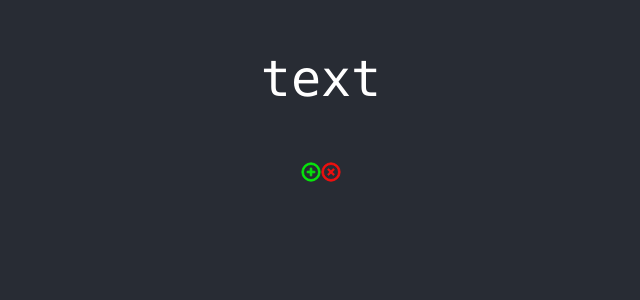
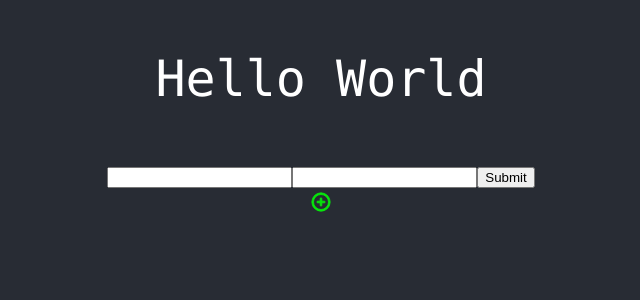
Before and after one commit to JackMatthewRimmer/TodoApp, a React (Create React App) app in the folder todo-list/: page / in a window 1280 px wide. Shown: the top 300 px of the page, without its empty margins (319-959 px from the left). Built offline with nearby package versions, Linux system fonts and the light colour scheme.

Commit message:
Start form for within modal

```diff
--- a/todo-list/package.json
+++ b/todo-list/package.json
@@ -10,6 +10,7 @@
     "@types/node": "^16.18.58",
     "@types/react": "^18.2.27",
     "@types/react-dom": "^18.2.12",
+    "formik": "^2.4.5",
     "react": "^18.2.0",
     "react-dom": "^18.2.0",
     "react-scripts": "5.0.1",
--- a/todo-list/src/Components/AddButton/AddButton.tsx
+++ b/todo-list/src/Components/AddButton/AddButton.tsx
@@ -1,14 +1,15 @@
-import { type FC } from "react";
+import { SetStateAction, type FC, type Dispatch } from "react";
 import { CheckBoxSvg } from "../../Svgs/index";
+interface AddButtonProps {
+  launchModal: Dispatch<SetStateAction<boolean>>;
+}
 
-interface AddButtonProps {}
-
-export const AddButton: FC<AddButtonProps> = () => {
+export const AddButton: FC<AddButtonProps> = ({ launchModal }) => {
   return (
     <CheckBoxSvg
       width={"20px"}
       height={"20px"}
-      onClick={() => alert("hello")}
+      onClick={() => launchModal(true)}
     />
   );
 };
--- /dev/null
+++ b/todo-list/src/Components/Modal/Modal.tsx
@@ -0,0 +1,33 @@
+import { type FC } from "react";
+import { Field, Formik, Form } from "formik";
+
+interface ModalProps {}
+
+export const Modal: FC<ModalProps> = () => {
+  return (
+    <>
+      <Formik
+        initialValues={{ title: "", priority: "" }}
+        onSubmit={() => alert("submitted")}
+        validate={(values) => {
+          const errors: { [key: string]: string } = {};
+          if (!values.title) {
+            errors.title = "Title Required";
+          }
+          if (!values.priority) {
+            errors.priority = "Priority Required";
+          }
+          return errors;
+        }}
+      >
+        {({ isSubmitting, errors }) => (
+          <Form>
+            <Field type="title" name="title"></Field>
+            <Field type="priority" name="priority"></Field>
+            <button type="submit">Submit</button>
+          </Form>
+        )}
+      </Formik>
+    </>
+  );
+};
--- a/todo-list/src/Components/Typography/Typography.tsx
+++ b/todo-list/src/Components/Typography/Typography.tsx
@@ -11,12 +11,12 @@ export const Typography: FC<
   TypographyProps & HTMLProps<HTMLParagraphElement>
 > = ({ text, fontSize, fontColour, ...otherProps }) => {
   const css = {
-    "font-size": fontSize.toString() + "px",
+    "font-size": fontSize,
     color: fontColour,
   };
   return (
     <p style={css} {...otherProps}>
-      text
+      {text}
     </p>
   );
 };
--- a/todo-list/src/Pages/App/App.tsx
+++ b/todo-list/src/Pages/App/App.tsx
@@ -1,22 +1,22 @@
-import { type FC } from "react";
+import { type FC, useState } from "react";
 import "./App.css";
 import "../../Components/index";
 import { AddButton, Typography } from "../../Components/index";
-import { CheckBoxSvg, CrossSvg } from "../../Svgs/index";
+import { Modal } from "../../Components/Modal/Modal";
 
 interface AppProps {}
 
 export const AppComponent: FC<AppProps> = () => {
+  const [modalActive, setModalActive] = useState(false);
   return (
     <div className="App">
       <header className="App-header">
-        <Typography
-          text="Hello World"
-          fontSize="50"
-          fontColour="white"
-        ></Typography>
-        <AddButton />
-        <CrossSvg width={"20px"} height={"20px"} />
+        <Typography text="Hello World" fontSize="50px" fontColour="white" />
+        {modalActive && (
+          <Typography text="Modal Active" fontSize="50px" fontColour="white" />
+        )}
+        <Modal></Modal>
+        <AddButton launchModal={setModalActive} />
       </header>
     </div>
   );
```
Also changed, not shown: todo-list/src/Components/Modal/Modal.css (added), 1 other file (tests, documents, lock files or other folders).
